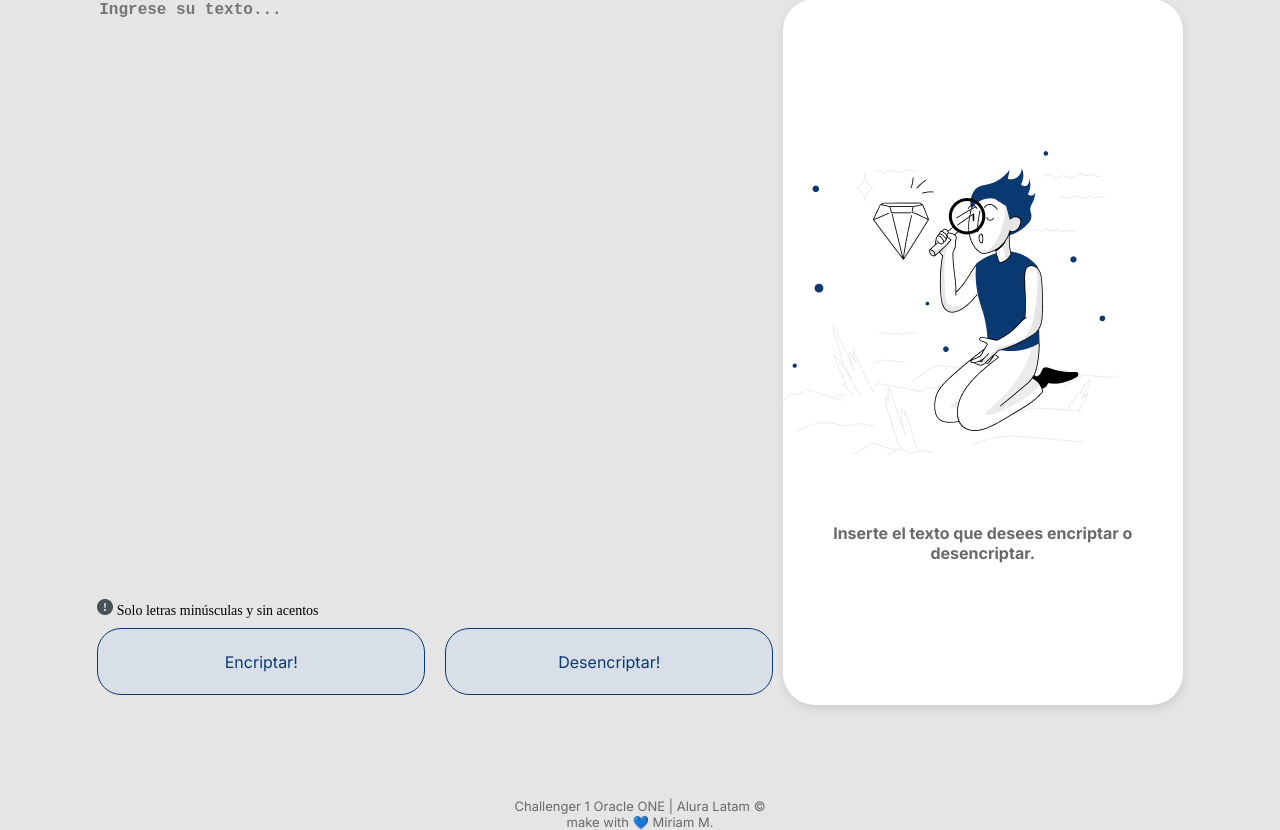
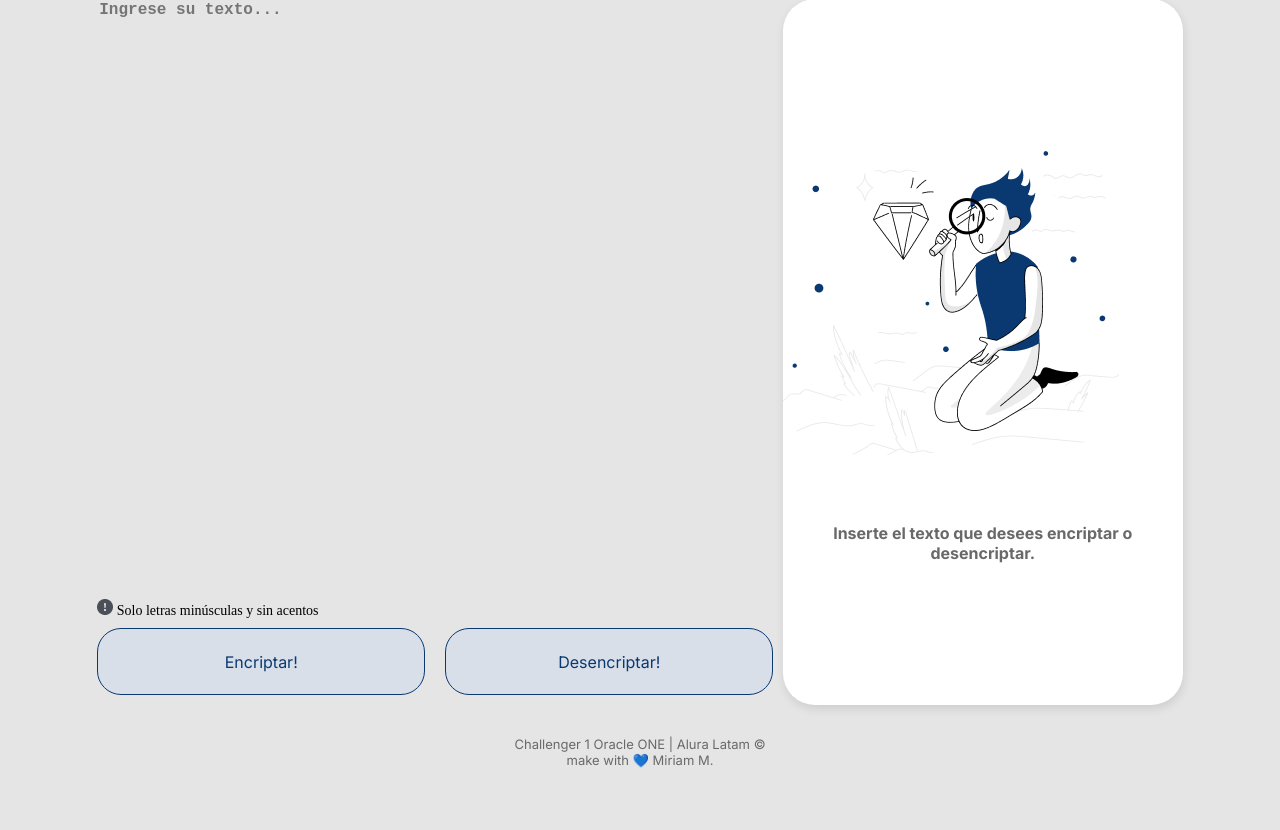
Before and after one commit to arialcoder/encriptador-Oracle-alura, a plain HTML site: page index.html in a window 1280 px wide. Shown: the part 65-895 px from the top of the page. After the commit the page ends 866 px from the top, so only its background shows below. Drawn offline with Linux system fonts and the light colour scheme.

Commit message:
footer: height

```diff
--- a/css/styles.css
+++ b/css/styles.css
@@ -5,7 +5,7 @@ body{
     font-family: "Inter" sans-serif;
     font-weight: 400;
     font-size: 32px;
-    height: 100vh;
+    height: max-content;
 }
 .header{
     height: 2em;
@@ -26,7 +26,8 @@ body{
     justify-content: space-around;
     align-content: center;
     width: 90%;
-    height: 100%;
+    /* height: 100%; */
+
 }
 .input-text{
     color: #0A3871;
@@ -159,7 +160,10 @@ body{
     text-align: center;
 }
 .footer{
-    position: relative;
+    display: flex;
+    justify-content: center;
+    flex-direction: column;
+    height: 3em;
     margin: 0 auto;
     text-align: center;
 }
```
